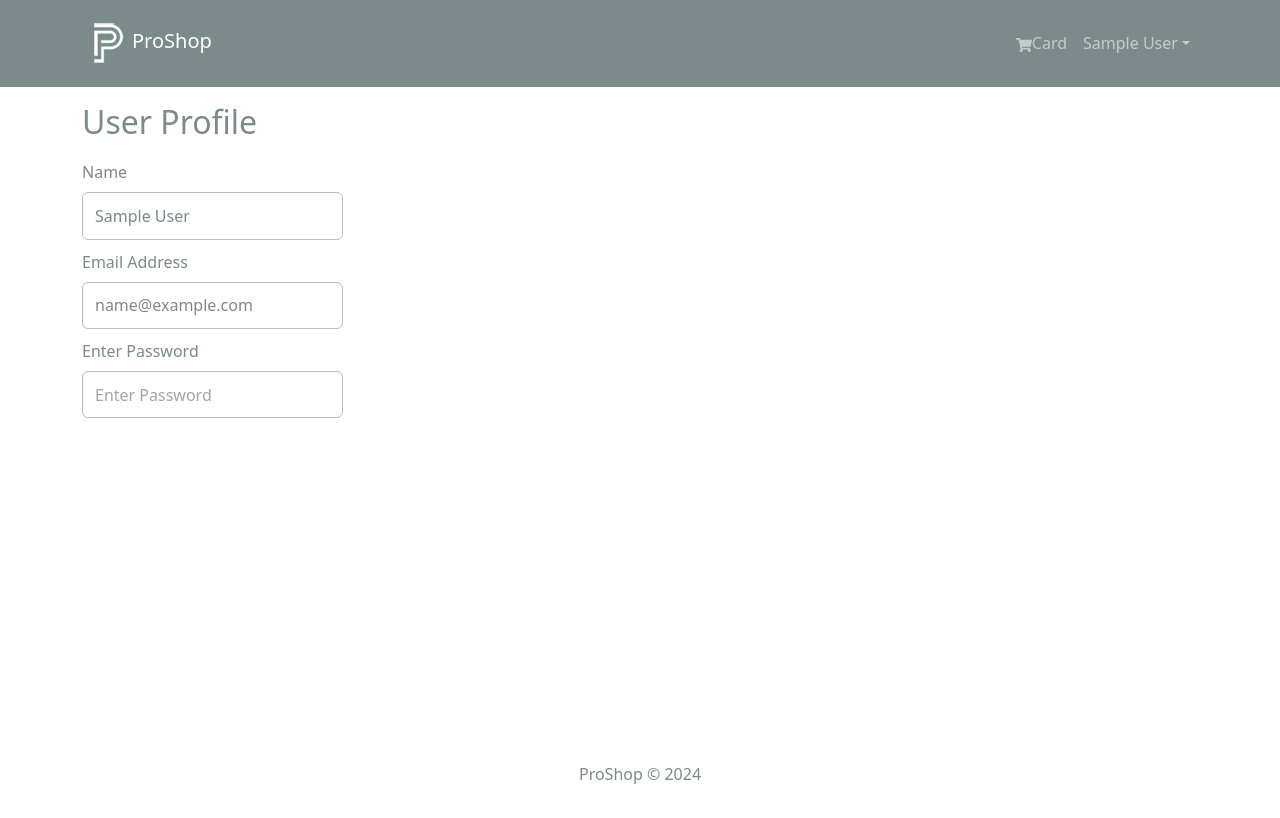
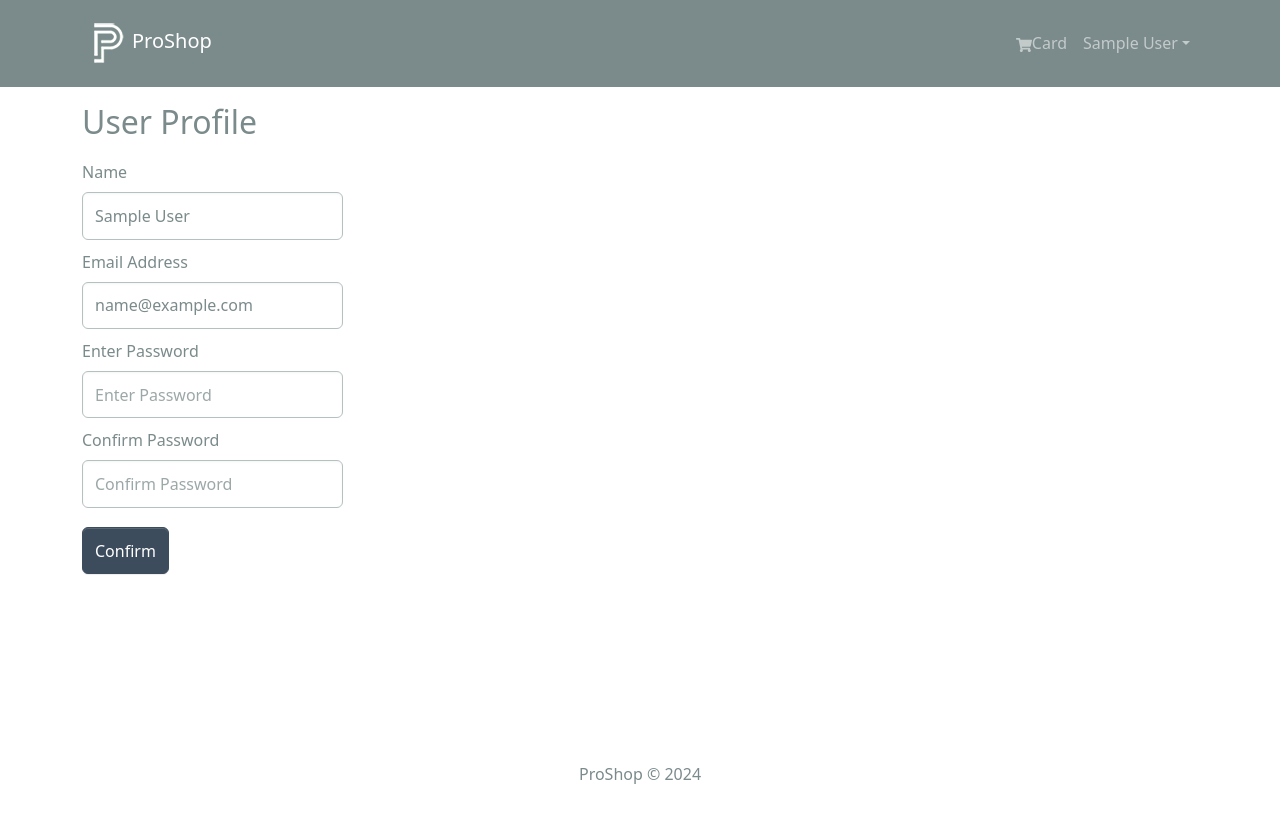
Before and after one commit to Y-Kotvitskiy/Proshop, a React (Create React App) app in the folder frontend/: page /profile in a window 1280 px wide. Shown: the top 818 px of the page. Built offline with nearby package versions, Linux system fonts and the light colour scheme; sample sign-in values are in the browser's storage.

Commit message:
add user profile screen:

```diff
--- a/frontend/src/screens/ProfileScreen.jsx
+++ b/frontend/src/screens/ProfileScreen.jsx
@@ -12,22 +12,40 @@ const ProfileScreen = () => {
   const [name, setName] = useState("");
   const [email, setEmail] = useState("");
   const [password, setPassword] = useState("");
-  const [confirmPassword, setconfirmPassword] = useState("");
+  const [confirmPassword, setConfirmPassword] = useState("");
 
   const dispatch = useDispatch();
 
   const { userInfo } = useSelector((state) => state.auth);
+
+  const [updateProfile, { isLoading: loadingUpdateProfile }] =
+    useProfileMutation();
 
   useEffect(() => {
     if (userInfo) {
       setName(userInfo.name);
       setEmail(userInfo.email);
     }
-  }, [userInfo.name, userInfo.email]);
+  }, [userInfo, userInfo.name, userInfo.email]);
 
-  const submitHandler = (e) => {
+  const submitHandler = async (e) => {
     e.preventDefault();
-    console.log("submit");
+    if (password != confirmPassword) {
+      toast.error("Password do not match");
+    } else {
+      try {
+        const res = await updateProfile({
+          _id: userInfo.id,
+          name,
+          email,
+          password,
+        }).unwrap();
+        dispatch(setCretentials(res));
+        toast.success("Profile updated successfully");
+      } catch (err) {
+        toast.error(err?.data?.message || err.error);
+      }
+    }
   };
 
   return (
@@ -41,29 +59,43 @@ const ProfileScreen = () => {
               type="name"
               placeholder="Enter Name"
               value={name}
-              onChange={(e) => setName(e.target.name)}
+              onChange={(e) => setName(e.target.value)}
             />
           </Form.Group>
+
           <Form.Group controlId="email" className="my-2">
             <Form.Label>Email Address</Form.Label>
             <Form.Control
               type="email"
               placeholder="Enter Email"
               value={email}
-              onChange={(e) => setEmail(e.target.name)}
+              onChange={(e) => setEmail(e.target.value)}
             />
           </Form.Group>
 
           <Form.Group controlId="password" className="my-2">
             <Form.Label>Enter Password</Form.Label>
             <Form.Control
-              type="email"
+              type="password"
               placeholder="Enter Password"
               value={password}
-              onChange={(e) => setPassword(e.target.name)}
+              onChange={(e) => setPassword(e.target.value)}
             />
           </Form.Group>
 
+          <Form.Group controlId="confirmpassword" className="my-2">
+            <Form.Label>Confirm Password</Form.Label>
+            <Form.Control
+              type="password"
+              placeholder="Confirm Password"
+              value={confirmPassword}
+              onChange={(e) => setConfirmPassword(e.target.value)}
+            />
+          </Form.Group>
+          {loadingUpdateProfile && <Loader />}
+          <Button md={9} className="my-2" onClick={submitHandler}>
+            Confirm
+          </Button>
         </Form>
       </Col>
       <Col md={9}></Col>
```
